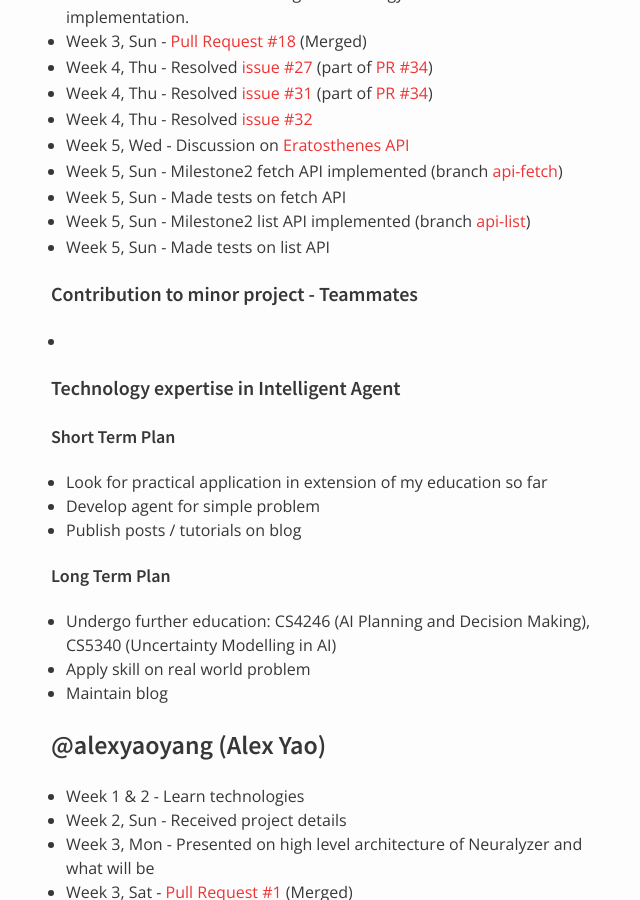
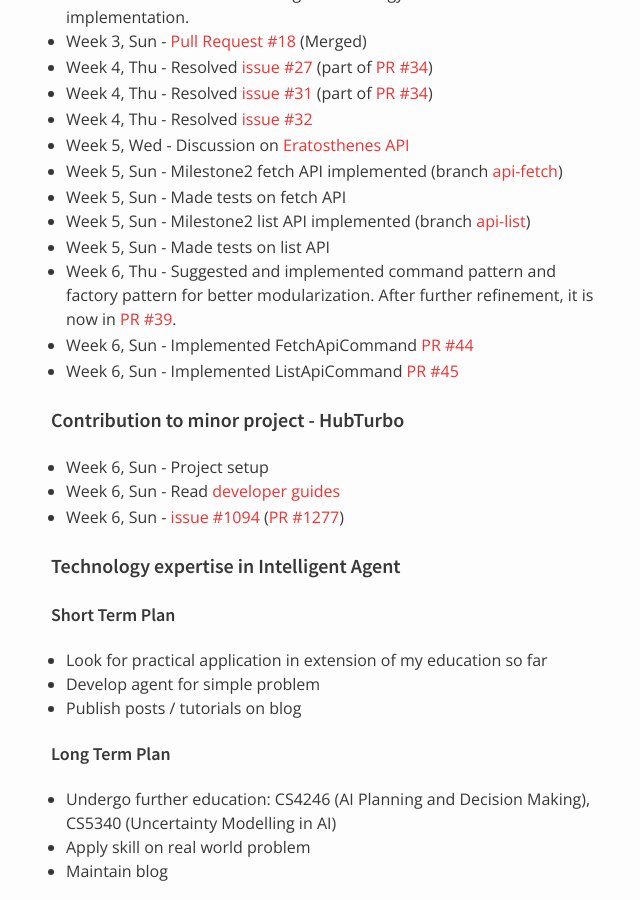
Before and after one commit to nus-oss/cs3281-AY1516S2-website, a Jekyll site: the page built from teams/codebender.md, in a window 1280 px wide and 900 px high, scrolled down 5610 px. Shown: the whole window, without its empty margins (319-959 px from the left). Built offline with Jekyll 4.4.1, drawn with Linux system fonts in a browser that asks for light colours.

Commit message:
Update Seokmin progress

```diff
--- a/teams/codebender.md
+++ b/teams/codebender.md
@@ -178,9 +178,14 @@ permalink: /teams/codebender/
 * Week 5, Sun - Made tests on fetch API
 * Week 5, Sun - Milestone2 list API implemented (branch [api-list](https://github.com/codebendercc/eratosthenes/tree/api-list))
 * Week 5, Sun - Made tests on list API
+* Week 6, Thu - Suggested and implemented command pattern and factory pattern for better modularization. After further refinement, it is now in [PR #39](https://github.com/codebendercc/eratosthenes/pull/39).
+* Week 6, Sun - Implemented FetchApiCommand [PR #44](https://github.com/codebendercc/eratosthenes/pull/44/files)
+* Week 6, Sun - Implemented ListApiCommand [PR #45](https://github.com/codebendercc/eratosthenes/pull/44/files)
 
-#### Contribution to minor project - Teammates
- *
+#### Contribution to minor project - HubTurbo
+ * Week 6, Sun - Project setup
+ * Week 6, Sun - Read [developer guides](https://github.com/HubTurbo/HubTurbo/blob/master/docs/developerGuide.md)
+ * Week 6, Sun - [issue #1094](https://github.com/HubTurbo/HubTurbo/issues/1094) ([PR #1277](https://github.com/HubTurbo/HubTurbo/pull/1277))
 
 #### Technology expertise in Intelligent Agent
 
```
